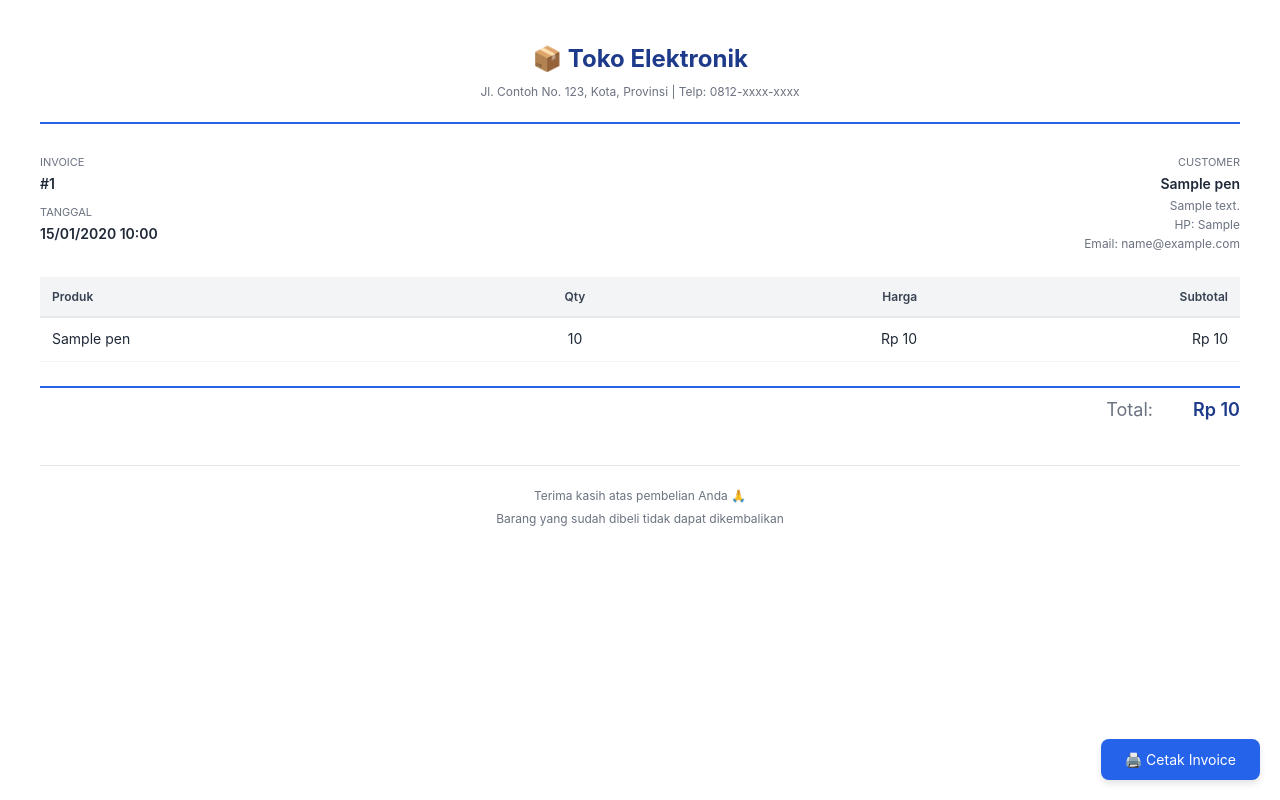
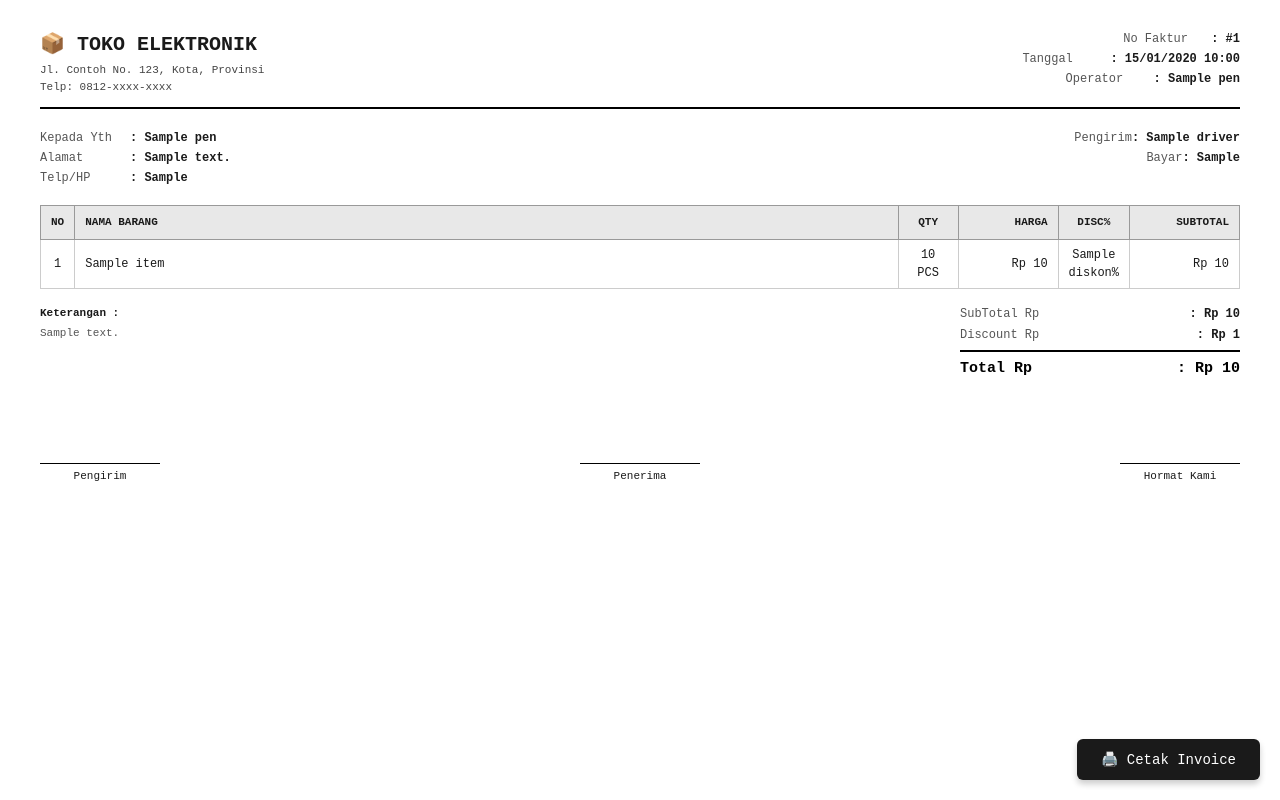
Before and after one commit to ozihatake77/inventory-management-system, a FastAPI app: template templates/invoice.html in a window 1280 px wide. Run offline with FastAPI, Linux system fonts and the light colour scheme; the template is opened without the code that fills it: most values are stand-ins (such as "Sample title", 1, 10 or a date in 2020).

Commit message:
feat: redesign invoice format + driver/pengirim field
- New invoice layout: BEE ACCOUNTING style with NO/NAMA BARANG/QTY/HARGA/DISC%/SUBTOTAL
- Multi-item invoice: batch checkout shows all items in one invoice
- Add driver/pengirim field to penjualan and checkout flow
- Header: store info + no faktur + tanggal + operator
- Info: customer details + pengirim + metode bayar
- Summary: SubTotal + Discount + Total (right-aligned)
- Footer: tanda tangan Pengirim/Penerima/Hormat Kami
- Keterangan section at bottom left

```diff
--- a/app.py
+++ b/app.py
@@ -300,6 +300,8 @@ def init_db():
         try: db.execute("ALTER TABLE penjualan ADD COLUMN diskon REAL DEFAULT 0")
         except: pass
         try: db.execute("ALTER TABLE penjualan ADD COLUMN no_invoice TEXT DEFAULT ''")
+        except: pass
+        try: db.execute("ALTER TABLE penjualan ADD COLUMN driver TEXT DEFAULT ''")
         except: pass
         try: db.execute("ALTER TABLE pembayaran_hutang ADD COLUMN metode_bayar TEXT DEFAULT 'tunai'")
         except: pass
@@ -1319,7 +1321,8 @@ def penjualan_tambah(request: Request, produk_id: int = Form(...), jumlah: int =
                      nama_customer: str = Form("-"), alamat_customer: str = Form(""),
                      hp_customer: str = Form(""), email_customer: str = Form(""),
                      keterangan: str = Form(""), metode_bayar: str = Form("tunai"),
-                     approval_id: int = Form(0), tempo_hari: int = Form(30)):
+                     approval_id: int = Form(0), tempo_hari: int = Form(30),
+                     driver: str = Form("")):
     with get_db() as db:
         produk = db.execute("SELECT * FROM produk WHERE id = ?", (produk_id,)).fetchone()
         if produk["stok"] < jumlah:
@@ -1332,11 +1335,11 @@ def penjualan_tambah(request: Request, produk_id: int = Form(...), jumlah: int =
 
         db.execute("""
             INSERT INTO penjualan (user_id, produk_id, jumlah, harga_satuan, harga_modal, total, keuntungan,
-                                   keterangan, nama_customer, alamat_customer, hp_customer, email_customer, approval_id, metode_bayar, no_invoice)
-            VALUES (?, ?, ?, ?, ?, ?, ?, ?, ?, ?, ?, ?, ?, ?, ?)
+                                   keterangan, nama_customer, alamat_customer, hp_customer, email_customer, approval_id, metode_bayar, no_invoice, driver)
+            VALUES (?, ?, ?, ?, ?, ?, ?, ?, ?, ?, ?, ?, ?, ?, ?, ?)
         """, (request.state.user["id"], produk_id, jumlah, harga, produk["harga_modal"], total, keuntungan,
               keterangan, nama_customer, alamat_customer, hp_customer, email_customer,
-              approval_id if approval_id else None, metode_bayar, no_invoice))
+              approval_id if approval_id else None, metode_bayar, no_invoice, driver))
 
         db.execute("UPDATE produk SET stok = stok - ?, updated_at = CURRENT_TIMESTAMP WHERE id = ?", (jumlah, produk_id))
 
@@ -1397,6 +1400,7 @@ async def penjualan_checkout(request: Request):
     keterangan = data.get('keterangan', '')
     diskon = data.get('diskon', 0)
     tempo_hari = data.get('tempo_hari', 30)
+    driver = data.get('driver', '')
 
     if not items:
         return {"success": False, "error": "Keranjang kosong"}
@@ -1424,11 +1428,11 @@ async def penjualan_checkout(request: Request):
             db.execute("""
                 INSERT INTO penjualan (user_id, produk_id, jumlah, harga_satuan, harga_modal, total, keuntungan,
                                        keterangan, nama_customer, alamat_customer, hp_customer, email_customer,
-                                       metode_bayar, diskon, batch_id, status, no_invoice)
-                VALUES (?, ?, ?, ?, ?, ?, ?, ?, ?, ?, ?, ?, ?, ?, ?, 'active', ?)
+                                       metode_bayar, diskon, batch_id, status, no_invoice, driver)
+                VALUES (?, ?, ?, ?, ?, ?, ?, ?, ?, ?, ?, ?, ?, ?, ?, 'active', ?, ?)
             """, (user['id'], produk_id, jumlah, harga, produk['harga_modal'], total, keuntungan,
                   keterangan, nama_customer, alamat_customer, hp_customer, email_customer,
-                  metode_bayar, item_diskon, batch_id, no_invoice))
+                  metode_bayar, item_diskon, batch_id, no_invoice, driver))
 
             pen_id = db.execute("SELECT last_insert_rowid()").fetchone()[0]
             nota_ids.append(pen_id)
@@ -1472,8 +1476,31 @@ def nota_page(request: Request, id: int, print: int = 0):
             LEFT JOIN users u ON pen.user_id = u.id
             WHERE pen.id = ?
         """, (id,)).fetchone()
+
+        # For batch: fetch all items with same batch_id
+        items = []
+        if pen and pen["batch_id"]:
+            items = db.execute("""
+                SELECT pen.*, pr.nama as produk_nama, pr.kode as produk_kode,
+                       u.nama as user_nama
+                FROM penjualan pen JOIN produk pr ON pen.produk_id = pr.id
+                LEFT JOIN users u ON pen.user_id = u.id
+                WHERE pen.batch_id = ? AND pen.status = 'active'
+                ORDER BY pen.id ASC
+            """, (pen["batch_id"],)).fetchall()
+        else:
+            # Single item - wrap in list for consistent template
+            items = [pen] if pen else []
+
+        # Calculate totals
+        subtotal = sum(i["harga_satuan"] * i["jumlah"] for i in items if i)
+        total_diskon = sum(i["diskon"] or 0 for i in items if i)
+        grand_total = sum(i["total"] for i in items if i)
+
     return templates.TemplateResponse(request, "invoice.html", {
-        "request": request, "user": request.state.user, "pen": pen, "auto_print": print
+        "request": request, "user": request.state.user, "pen": pen, "items": items,
+        "subtotal": subtotal, "total_diskon": total_diskon, "grand_total": grand_total,
+        "auto_print": print
     })
 
 @app.post("/penjualan/void/{id}")
--- a/templates/invoice.html
+++ b/templates/invoice.html
@@ -5,101 +5,169 @@
     <meta name="viewport" content="width=device-width, initial-scale=1.0">
     <title>Invoice {{ pen.no_invoice or ('#' ~ pen.id) }} - Toko Elektronik</title>
     <style>
-        * { font-family: 'Inter', -apple-system, BlinkMacSystemFont, sans-serif; margin: 0; padding: 0; box-sizing: border-box; }
-        body { padding: 40px; color: #1f2937; font-size: 14px; line-height: 1.6; }
+        * { font-family: 'Courier New', 'Consolas', monospace; margin: 0; padding: 0; box-sizing: border-box; }
+        body { padding: 30px 40px; color: #1a1a1a; font-size: 13px; line-height: 1.5; }
         @media print {
-            body { padding: 20px; }
+            body { padding: 15px 20px; }
             .no-print { display: none !important; }
         }
-        .header { text-align: center; margin-bottom: 30px; padding-bottom: 20px; border-bottom: 2px solid #2563eb; }
-        .header h1 { font-size: 24px; font-weight: bold; color: #1e3a8a; margin-bottom: 4px; }
-        .header p { color: #6b7280; font-size: 12px; }
-        .invoice-info { display: flex; justify-content: space-between; margin-bottom: 24px; }
-        .invoice-info div { flex: 1; }
-        .invoice-info .right { text-align: right; }
-        .label { font-size: 11px; color: #6b7280; text-transform: uppercase; margin-bottom: 2px; }
-        .value { font-weight: 600; }
-        table { width: 100%; border-collapse: collapse; margin-bottom: 24px; }
-        thead { background: #f3f4f6; }
-        th { padding: 10px 12px; text-align: left; font-size: 12px; font-weight: 600; color: #374151; border-bottom: 2px solid #e5e7eb; }
-        td { padding: 10px 12px; border-bottom: 1px solid #f3f4f6; }
+
+        /* Header */
+        .header { display: flex; justify-content: space-between; margin-bottom: 20px; border-bottom: 2px solid #000; padding-bottom: 12px; }
+        .header-left h1 { font-size: 20px; font-weight: bold; text-transform: uppercase; margin-bottom: 2px; }
+        .header-left p { font-size: 11px; color: #444; }
+        .header-right { text-align: right; font-size: 12px; }
+        .header-right .row { display: flex; justify-content: flex-end; gap: 8px; margin-bottom: 2px; }
+        .header-right .label { color: #555; min-width: 80px; text-align: left; }
+        .header-right .value { font-weight: 600; text-align: left; }
+
+        /* Info Section */
+        .info-section { display: flex; justify-content: space-between; margin-bottom: 16px; }
+        .info-left { font-size: 12px; }
+        .info-left .row { margin-bottom: 2px; }
+        .info-left .label { color: #555; display: inline-block; min-width: 90px; }
+        .info-left .value { font-weight: 600; }
+        .info-right { text-align: right; font-size: 12px; }
+        .info-right .row { margin-bottom: 2px; }
+        .info-right .label { color: #555; display: inline-block; min-width: 80px; text-align: right; }
+        .info-right .value { font-weight: 600; }
+
+        /* Table */
+        table { width: 100%; border-collapse: collapse; margin-bottom: 16px; }
+        thead { background: #e8e8e8; }
+        th { padding: 8px 10px; text-align: left; font-size: 11px; font-weight: 700; text-transform: uppercase; border: 1px solid #999; }
+        td { padding: 6px 10px; border: 1px solid #ccc; font-size: 12px; }
         .text-right { text-align: right; }
         .text-center { text-align: center; }
-        .total-section { text-align: right; margin-top: 16px; }
-        .total-row { display: flex; justify-content: flex-end; gap: 40px; margin-bottom: 4px; }
-        .total-label { color: #6b7280; }
-        .total-value { font-weight: 600; }
-        .grand-total { font-size: 18px; color: #1e3a8a; border-top: 2px solid #2563eb; padding-top: 8px; margin-top: 8px; }
-        .footer { margin-top: 40px; text-align: center; color: #6b7280; font-size: 12px; border-top: 1px solid #e5e7eb; padding-top: 20px; }
-        .print-btn { position: fixed; bottom: 20px; right: 20px; padding: 12px 24px; background: #2563eb; color: white; border: none; border-radius: 8px; font-size: 14px; cursor: pointer; box-shadow: 0 4px 6px rgba(0,0,0,0.1); }
-        .print-btn:hover { background: #1d4ed8; }
+        td.no-cell { text-align: center; width: 30px; }
+
+        /* Summary */
+        .summary-section { display: flex; justify-content: space-between; margin-top: 8px; }
+        .summary-left { font-size: 11px; color: #555; max-width: 55%; }
+        .summary-left .note-title { font-weight: 700; margin-bottom: 4px; color: #1a1a1a; }
+        .summary-left .note-line { margin-bottom: 2px; }
+        .summary-right { text-align: right; min-width: 280px; }
+        .summary-row { display: flex; justify-content: space-between; gap: 20px; margin-bottom: 3px; font-size: 12px; }
+        .summary-row .s-label { color: #555; }
+        .summary-row .s-value { font-weight: 600; min-width: 130px; text-align: right; }
+        .summary-row.total { font-size: 15px; font-weight: 700; border-top: 2px solid #000; padding-top: 6px; margin-top: 6px; }
+        .summary-row.total .s-label { color: #000; }
+        .summary-row.total .s-value { color: #000; }
+
+        /* Footer */
+        .footer { margin-top: 30px; display: flex; justify-content: space-between; }
+        .footer-col { text-align: center; font-size: 11px; min-width: 120px; }
+        .footer-col .space { height: 50px; }
+        .footer-col .line { border-top: 1px solid #000; padding-top: 4px; }
+
+        /* Print Button */
+        .print-btn { position: fixed; bottom: 20px; right: 20px; padding: 12px 24px; background: #1a1a1a; color: white; border: none; border-radius: 6px; font-size: 14px; cursor: pointer; box-shadow: 0 4px 6px rgba(0,0,0,0.2); }
+        .print-btn:hover { background: #333; }
     </style>
 </head>
 <body>
+    <!-- Header -->
     <div class="header">
-        <h1>📦 Toko Elektronik</h1>
-        <p>Jl. Contoh No. 123, Kota, Provinsi | Telp: 0812-xxxx-xxxx</p>
-    </div>
-
-    <div class="invoice-info">
-        <div>
-            <div class="label">Invoice</div>
-            <div class="value">{{ pen.no_invoice or ('#' ~ pen.id) }}</div>
-            <div style="margin-top: 8px;">
-                <div class="label">Tanggal</div>
-                <div class="value">{{ pen.created_at|format_date }}</div>
-            </div>
+        <div class="header-left">
+            <h1>📦 Toko Elektronik</h1>
+            <p>Jl. Contoh No. 123, Kota, Provinsi</p>
+            <p>Telp: 0812-xxxx-xxxx</p>
         </div>
-        <div class="right">
-            <div class="label">Customer</div>
-            <div class="value">{{ pen.nama_customer or '-' }}</div>
-            {% if pen.alamat_customer %}
-            <div style="font-size: 12px; color: #6b7280;">{{ pen.alamat_customer }}</div>
-            {% endif %}
-            {% if pen.hp_customer %}
-            <div style="font-size: 12px; color: #6b7280;">HP: {{ pen.hp_customer }}</div>
-            {% endif %}
-            {% if pen.email_customer %}
-            <div style="font-size: 12px; color: #6b7280;">Email: {{ pen.email_customer }}</div>
-            {% endif %}
+        <div class="header-right">
+            <div class="row"><span class="label">No Faktur</span><span class="value">: {{ pen.no_invoice or ('#' ~ pen.id) }}</span></div>
+            <div class="row"><span class="label">Tanggal</span><span class="value">: {{ pen.created_at|format_date }}</span></div>
+            <div class="row"><span class="label">Operator</span><span class="value">: {{ pen.user_nama or '-' }}</span></div>
         </div>
     </div>
 
+    <!-- Customer & Driver Info -->
+    <div class="info-section">
+        <div class="info-left">
+            <div class="row"><span class="label">Kepada Yth</span><span class="value">: {{ pen.nama_customer or '-' }}</span></div>
+            {% if pen.alamat_customer %}
+            <div class="row"><span class="label">Alamat</span><span class="value">: {{ pen.alamat_customer }}</span></div>
+            {% endif %}
+            {% if pen.hp_customer %}
+            <div class="row"><span class="label">Telp/HP</span><span class="value">: {{ pen.hp_customer }}</span></div>
+            {% endif %}
+        </div>
+        <div class="info-right">
+            {% if pen.driver %}
+            <div class="row"><span class="label">Pengirim</span><span class="value">: {{ pen.driver }}</span></div>
+            {% endif %}
+            <div class="row"><span class="label">Bayar</span><span class="value">: {{ pen.metode_bayar|capitalize if pen.metode_bayar else 'Tunai' }}</span></div>
+        </div>
+    </div>
+
+    <!-- Items Table -->
     <table>
         <thead>
             <tr>
-                <th>Produk</th>
-                <th class="text-center">Qty</th>
-                <th class="text-right">Harga</th>
-                <th class="text-right">Subtotal</th>
+                <th class="text-center" style="width:30px">NO</th>
+                <th>NAMA BARANG</th>
+                <th class="text-center" style="width:60px">QTY</th>
+                <th class="text-right" style="width:100px">HARGA</th>
+                <th class="text-center" style="width:50px">DISC%</th>
+                <th class="text-right" style="width:110px">SUBTOTAL</th>
             </tr>
         </thead>
         <tbody>
+            {% for item in items %}
             <tr>
-                <td>{{ pen.produk_nama }}</td>
-                <td class="text-center">{{ pen.jumlah }}</td>
-                <td class="text-right">{{ pen.harga_satuan|rupiah }}</td>
-                <td class="text-right">{{ pen.total|rupiah }}</td>
+                <td class="no-cell">{{ loop.index }}</td>
+                <td>{{ item.produk_nama }}</td>
+                <td class="text-center">{{ item.jumlah }} PCS</td>
+                <td class="text-right">{{ item.harga_satuan|rupiah }}</td>
+                <td class="text-center">{{ (item.diskon or 0)|string + '%' if item.diskon else '-' }}</td>
+                <td class="text-right">{{ item.total|rupiah }}</td>
             </tr>
+            {% endfor %}
         </tbody>
     </table>
 
-    <div class="total-section">
-        {% if pen.diskon and pen.diskon > 0 %}
-        <div class="total-row">
-            <span class="total-label">Diskon:</span>
-            <span class="total-value" style="color: #dc2626;">- {{ pen.diskon|rupiah }}</span>
+    <!-- Summary & Notes -->
+    <div class="summary-section">
+        <div class="summary-left">
+            <div class="note-title">Keterangan :</div>
+            {% if pen.keterangan %}
+            <div class="note-line">{{ pen.keterangan }}</div>
+            {% else %}
+            <div class="note-line">1. Barang yang sudah dibeli tidak dapat dikembalikan</div>
+            <div class="note-line">2. Pembayaran dapat ditransfer ke rekening bank</div>
+            {% endif %}
         </div>
-        {% endif %}
-        <div class="total-row grand-total">
-            <span class="total-label">Total:</span>
-            <span class="total-value">{{ pen.total|rupiah }}</span>
+        <div class="summary-right">
+            <div class="summary-row">
+                <span class="s-label">SubTotal Rp</span>
+                <span class="s-value">: {{ subtotal|rupiah }}</span>
+            </div>
+            {% if total_diskon > 0 %}
+            <div class="summary-row">
+                <span class="s-label">Discount Rp</span>
+                <span class="s-value">: {{ total_diskon|rupiah }}</span>
+            </div>
+            {% endif %}
+            <div class="summary-row total">
+                <span class="s-label">Total Rp</span>
+                <span class="s-value">: {{ grand_total|rupiah }}</span>
+            </div>
         </div>
     </div>
 
+    <!-- Signature Footer -->
     <div class="footer">
-        <p>Terima kasih atas pembelian Anda 🙏</p>
-        <p style="margin-top: 4px;">Barang yang sudah dibeli tidak dapat dikembalikan</p>
+        <div class="footer-col">
+            <div class="space"></div>
+            <div class="line">Pengirim</div>
+        </div>
+        <div class="footer-col">
+            <div class="space"></div>
+            <div class="line">Penerima</div>
+        </div>
+        <div class="footer-col">
+            <div class="space"></div>
+            <div class="line">Hormat Kami</div>
+        </div>
     </div>
 
     <button class="print-btn no-print" onclick="window.print()">🖨️ Cetak Invoice</button>
```
Also changed, not shown: templates/penjualan.html (+8 -1 lines).
